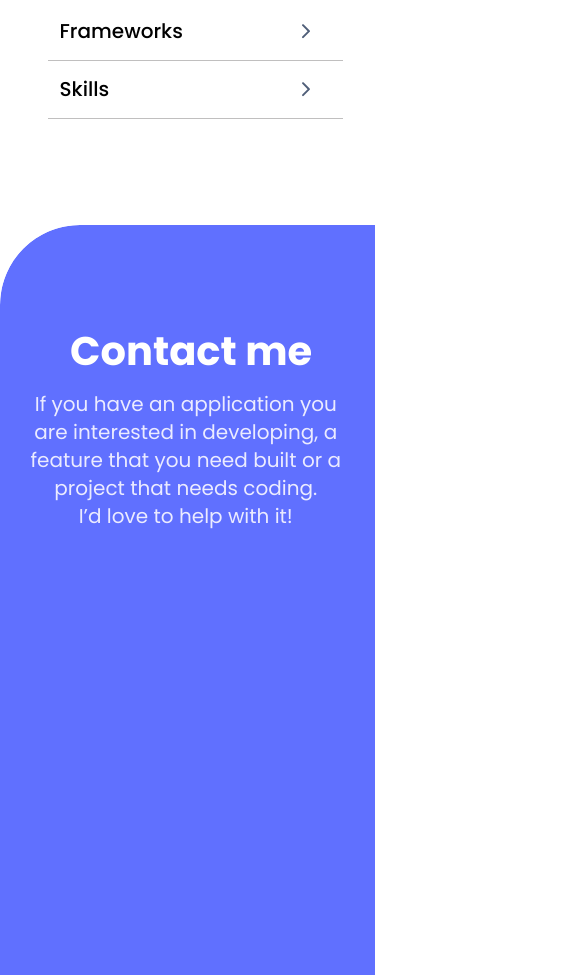
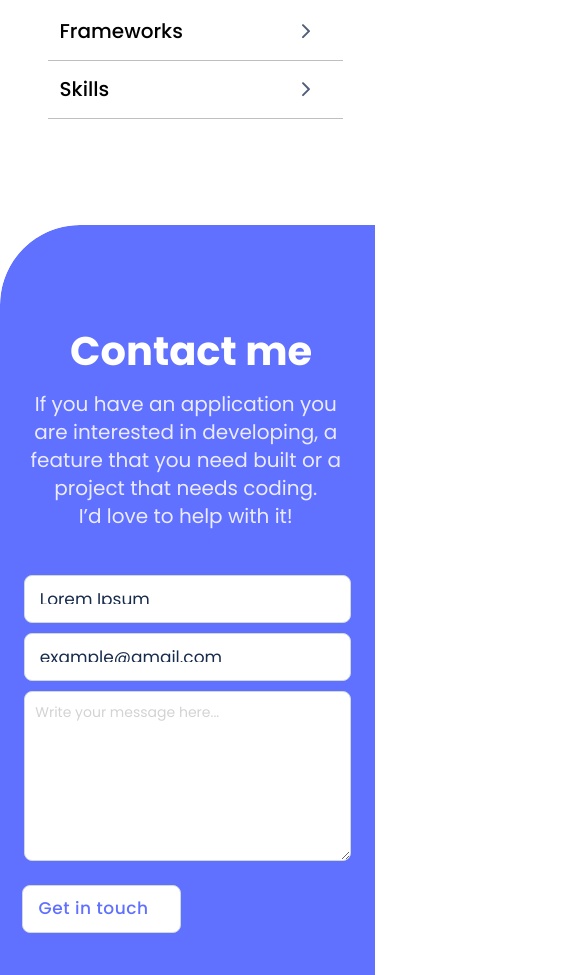
Before and after one commit to Mehar-Aziz/Portfolio-Project, a website: page index.html in a window 390 px wide. Shown: the part 4289-5264 px from the top of the page, 585 px wide, since content can reach past the window. Drawn offline with Linux system fonts and the light colour scheme.

Commit message:
Added Form

```diff
--- a/index.html
+++ b/index.html
@@ -250,7 +250,17 @@
                 <div class="contacttext">Contact me</div>
                 <div class="description">If you have an application you are interested in developing, a feature that you need built or a project that needs coding.<br>
                     I’d love to help with it!</div>
+                    <form action="">
+                        <fieldset>
+                        <label for="name"><input id="name" name="name" type="text" placeholder=" Lorem Ipsum" maxlength="30" required /></label>
 
+                        <label for="email"><input id="email" name="email" type="email" placeholder=" example@gmail.com" required /></label>
+                        <label>
+                        <textarea id="msg" name="msg" rows="10" cols="30" maxlength="500" placeholder="Write your message here..."></textarea>
+                        </label>
+                    </fieldset>
+                    <button class="submit">Get in touch</button>
+                    </form>
                 </section>
 
 </body>
--- a/styles.css
+++ b/styles.css
@@ -487,4 +487,81 @@
     left: -220px;
     justify-content: center;
   }
+
+  form {
+    display: flex;
+    padding-top: 400px;
+    position: relative;
+    top: -60px;
+    left: -545px;
+  }
+
+  fieldset {
+    border: none;
+  }
+
+  input {
+    border-radius: 8px;
+    width: 327px;
+    height: 48px;
+    border: 1px #cfd8dc solid;
+    margin-top: 10px;
+  }
+
+  input::placeholder {
+    width: 273px;
+    height: 18px;
+    color: #172b4d;
+    font-size: 17px;
+    font-family: Poppins, serif;
+    font-weight: 400;
+    line-height: 20px;
+    word-wrap: break-word;
+    padding-left: 10px;
+  }
+
+  textarea {
+    width: 327px;
+    height: 170px;
+    border-radius: 8px;
+    border: 1px #cfd8dc solid;
+    margin-top: 10px;
+  }
+
+  textarea::placeholder {
+    width: 273px;
+    height: 18px;
+    color: lightgray;
+    font-size: 14px;
+    font-family: Poppins, serif;
+    font-weight: 400;
+    line-height: 20px;
+    word-wrap: break-word;
+    padding-left: 10px;
+    padding-top: 10px;
+  }
+
+  .submit {
+    width: 300px;
+    height: 48px;
+    margin-top: 20px;
+    background: white;
+    border-radius: 8px;
+    border: 1px #cfd8dc solid;
+    display: flex;
+    position: relative;
+    left: -470px;
+    top: 300px;
+    text-align: center;
+    color: #6070ff;
+    font-size: 17px;
+    font-family: Poppins, serif;
+    font-weight: 500;
+    line-height: 24px;
+    letter-spacing: 0.51px;
+    word-wrap: break-word;
+    padding-top: 10px;
+    padding-left: 16px;
+    padding-right: 16px;
+  }
 }
```
